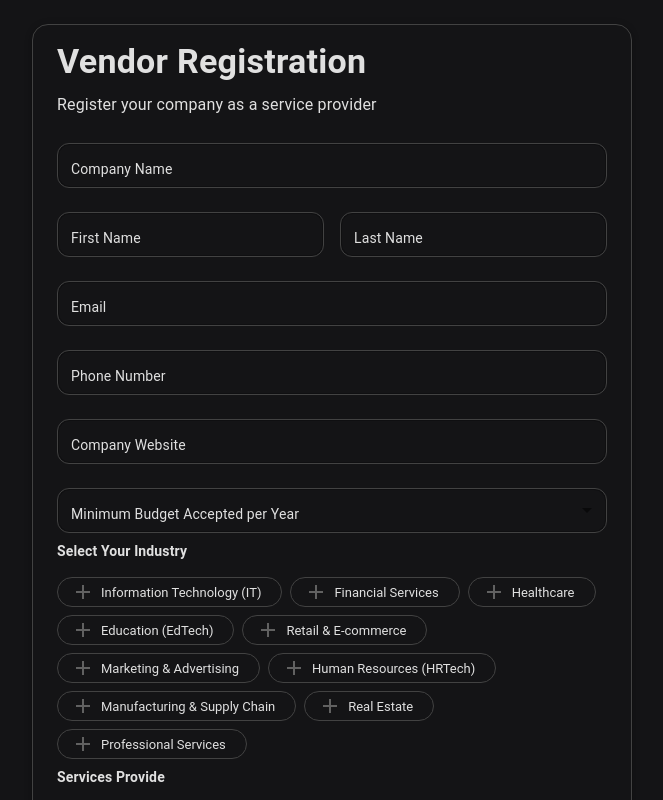
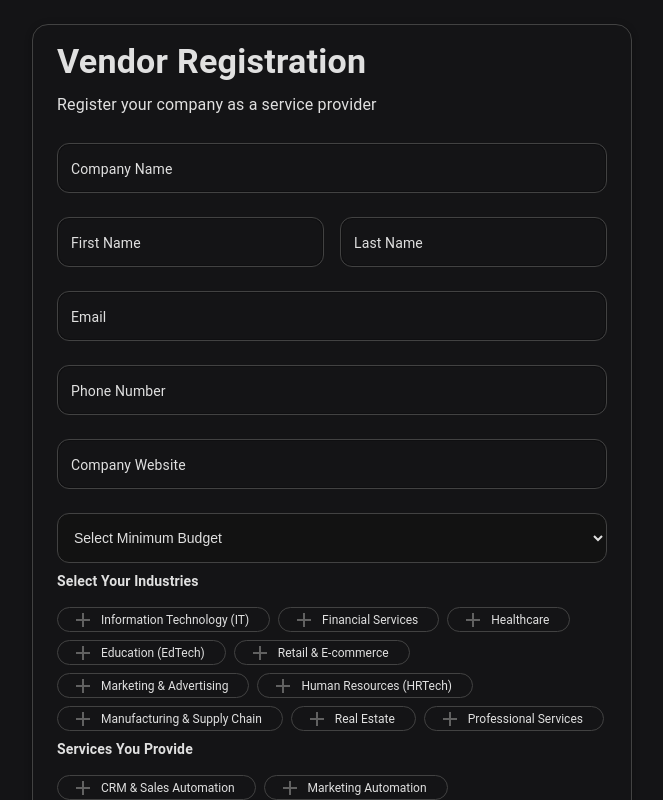
Before and after one commit to web-source-dev/leads, a React (Create React App) app: page /vendor in a window 1280 px wide. Shown: the top 800 px of the page, without its empty margins (308-971 px from the left). Built offline with nearby package versions, Linux system fonts and the light colour scheme; the HTML template or start-up script is replaced by a standard one.

Commit message:
Update VendorForm.jsx

```diff
--- a/src/components/VendorForm.jsx
+++ b/src/components/VendorForm.jsx
@@ -135,7 +135,7 @@ export default function VendorRegistration() {
 
         // Check if the response status is success (HTTP status code 200-299)
         if (response.status >= 200 && response.status < 300) {
-          setSuccess("Request submitted. Please check your email for further instructions");
+          setSuccess("Request submitted. Please check your email for further instructions.");
           setTimeout(() => {
             setSuccess("");
           window.top.location.href = "https://www.reachly.ca/";
@@ -239,7 +239,7 @@ export default function VendorRegistration() {
             style: {
               color: "var(--text-color)",
               border: "1px solid var(--border-color)",
-              height: 45,
+              height: 50,
               borderRadius: 12,
               fontSize: '14px' // Reduce placeholder size
             },
@@ -263,7 +263,7 @@ export default function VendorRegistration() {
               style: {
                 color: "var(--text-color)",
                 border: "1px solid var(--border-color)",
-                height: 45,
+                height: 50,
                 borderRadius: 12,
                 fontSize: '14px' // Reduce placeholder size
               },
@@ -286,7 +286,7 @@ export default function VendorRegistration() {
               style: {
                 color: "var(--text-color)",
                 border: "1px solid var(--border-color)",
-                height: 45,
+                height: 50,
                 borderRadius: 12,
                 fontSize: '14px' // Reduce placeholder size
               },
@@ -311,7 +311,7 @@ export default function VendorRegistration() {
             style: {
               color: "var(--text-color)",
               border: "1px solid var(--border-color)",
-              height: 45,
+              height: 50,
               borderRadius: 12,
               fontSize: '14px' // Reduce placeholder size
             },
@@ -335,7 +335,7 @@ export default function VendorRegistration() {
             style: {
               color: "var(--text-color)",
               border: "1px solid var(--border-color)",
-              height: 45,
+              height: 50,
               borderRadius: 12,
               fontSize: '14px' // Reduce placeholder size
             },
@@ -358,49 +358,40 @@ export default function VendorRegistration() {
             style: {
               color: "var(--text-color)",
               border: "1px solid var(--border-color)",
-              height: 45,
+              height: 50,
               borderRadius: 12,
               fontSize: '14px' // Reduce placeholder size
             },
           }}
         />
         <FormControl fullWidth margin="normal" variant="outlined" error={!!errors.minimumBudget}>
-          <InputLabel style={{ color: "var(--text-color)", fontSize: '14px' }}>
-            Minimum Budget Accepted per Year
-          </InputLabel>
-          <Select
+          <select
             name="minimumBudget"
             value={formData.minimumBudget}
             onChange={handleChange}
             onBlur={handleBlur}
-            displayEmpty
             style={{
               color: "var(--text-color)",
               border: "1px solid var(--border-color)",
-              backgroundColor: "var(--background-color)",
-              height: 45,
+              backgroundColor: "#121212",
+              height: 50,
               borderRadius: 12,
-              fontSize: '14px'
-            }}
-            MenuProps={{
-              PaperProps: {
-                style: {
-                  backgroundColor: "var(--background-color)", // Background color for dropdown menu
-                },
-              },
+              fontSize: '14px',
+              width: '100%',
+              padding: '0 12px'
             }}
           >
-            <MenuItem style={{ backgroundColor: "var(--background-color)", color: "white" }} value="" disabled></MenuItem>
-            <MenuItem style={{ backgroundColor: "var(--background-color)", color: "white" }} value="10000">$5,000+</MenuItem>
-            <MenuItem style={{ backgroundColor: "var(--background-color)", color: "white" }} value="10000">$10,000+</MenuItem>
-            <MenuItem style={{ backgroundColor: "var(--background-color)", color: "white" }} value="25000">$25,000+</MenuItem>
-            <MenuItem style={{ backgroundColor: "var(--background-color)", color: "white" }} value="50000">$50,000+</MenuItem>
-            <MenuItem style={{ backgroundColor: "var(--background-color)", color: "white" }} value="100000">$100,000+</MenuItem>
-          </Select>
+            <option style={{ backgroundColor: "#121212", color: "white" }} value="" disabled>Select Minimum Budget</option>
+            <option style={{ backgroundColor: "#121212", color: "white" }} value="10000">$5,000+</option>
+            <option style={{ backgroundColor: "#121212", color: "white" }} value="10000">$10,000+</option>
+            <option style={{ backgroundColor: "#121212", color: "white" }} value="25000">$25,000+</option>
+            <option style={{ backgroundColor: "#121212", color: "white" }} value="50000">$50,000+</option>
+            <option style={{ backgroundColor: "#121212", color: "white" }} value="100000">$100,000+</option>
+          </select>
         </FormControl>
 
         {/* Industries Multi-Select */}
-        <InputLabel style={{ color: "var(--text-color)", fontSize: '14px', fontWeight: 'bold', mt: 2 }}>Select Your Industry</InputLabel>
+        <InputLabel style={{ color: "var(--text-color)", fontSize: '14px', fontWeight: 'bold', mt: 2 }}>Select Your Industries</InputLabel>
         <FormControl fullWidth margin="normal">
           <Box sx={{ display: 'flex', flexWrap: 'wrap', gap: 1 }}>
             {industries.map((industry) => (
@@ -416,7 +407,8 @@ export default function VendorRegistration() {
                   borderRadius: 20,
                   cursor: 'pointer',
                   padding: '0 8px',
-                  height: 30,
+                  fontSize: '12px',
+                  height: 25,
                 }}
               />
             ))}
@@ -424,7 +416,7 @@ export default function VendorRegistration() {
         </FormControl>
 
         {/* Services Multi-Select */}
-        <InputLabel style={{ color: "var(--text-color)", fontSize: '14px', fontWeight: 'bold', mt: 2 }}>Services Provide</InputLabel>
+        <InputLabel style={{ color: "var(--text-color)", fontSize: '14px', fontWeight: 'bold', mt: 2 }}>Services You Provide</InputLabel>
         <FormControl fullWidth margin="normal">
           <Box sx={{ display: 'flex', flexWrap: 'wrap', gap: 1 }}>
             {services.map((service) => (
@@ -440,7 +432,8 @@ export default function VendorRegistration() {
                   borderRadius: 20,
                   cursor: 'pointer',
                   padding: '0 8px',
-                  height: 30,
+                  fontSize: '12px',
+                  height: 25,
                 }}
               />
             ))}
@@ -504,12 +497,11 @@ export default function VendorRegistration() {
           fullWidth
           variant="contained"
           type="submit"
-          disabled={loading}
           sx={{
             mt: 4,
-            backgroundColor: loading ? "gray" : "var(--button-background-color)",
+            backgroundColor: loading ? "4998F8c3" : "var(--button-background-color)",
             color: loading ? "white" : "var(--button-text-color)",
-            height: 45,
+            height: 50,
             borderRadius: 2,
             border: "1px solid var(--border-color)",
           }}
```
